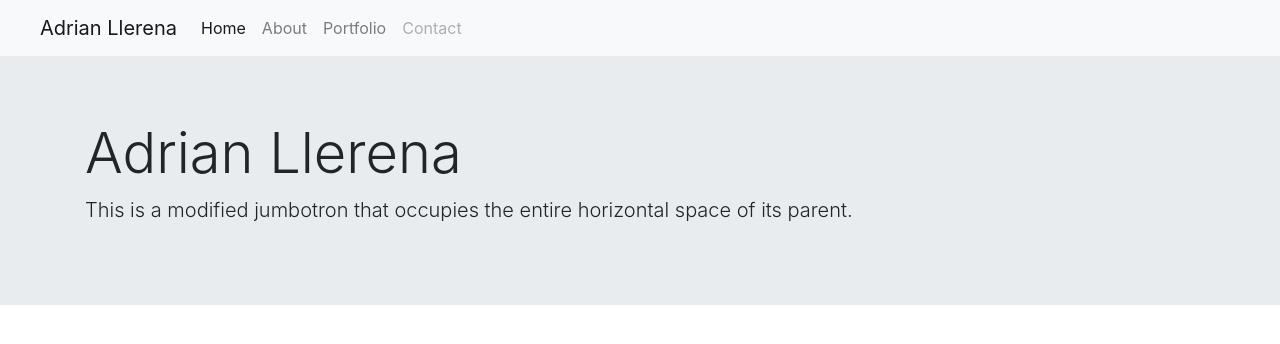
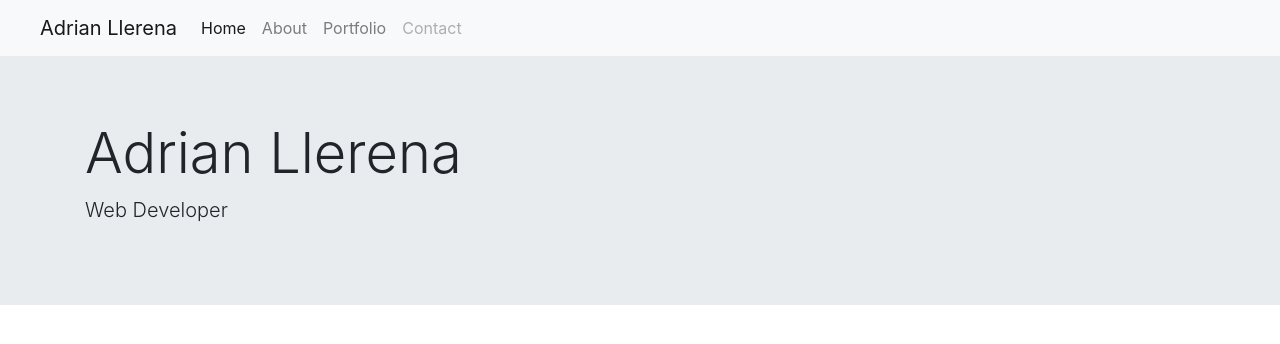
Before and after one commit to LeyLine/portfolio2, a plain HTML site: page index.html in a window 1280 px wide. Drawn offline with nearby package versions, Linux system fonts and the light colour scheme.

Commit message:
sub title

```diff
--- a/index.html
+++ b/index.html
@@ -31,7 +31,7 @@
 <div class="jumbotron jumbotron-fluid h-50">
   <div class="container">
     <h1 class="display-4">Adrian Llerena</h1>
-    <p class="lead">This is a modified jumbotron that occupies the entire horizontal space of its parent.</p>
+    <p class="lead">Web Developer</p>
   </div>
 </div>
   </div>
```
